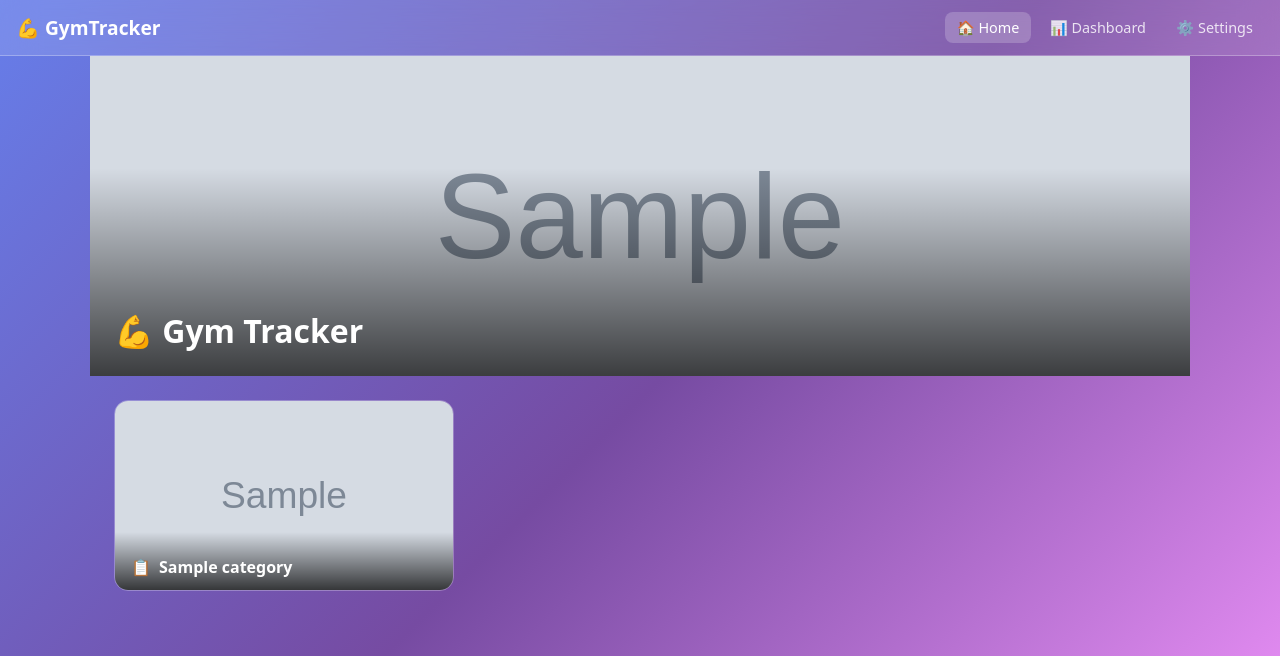
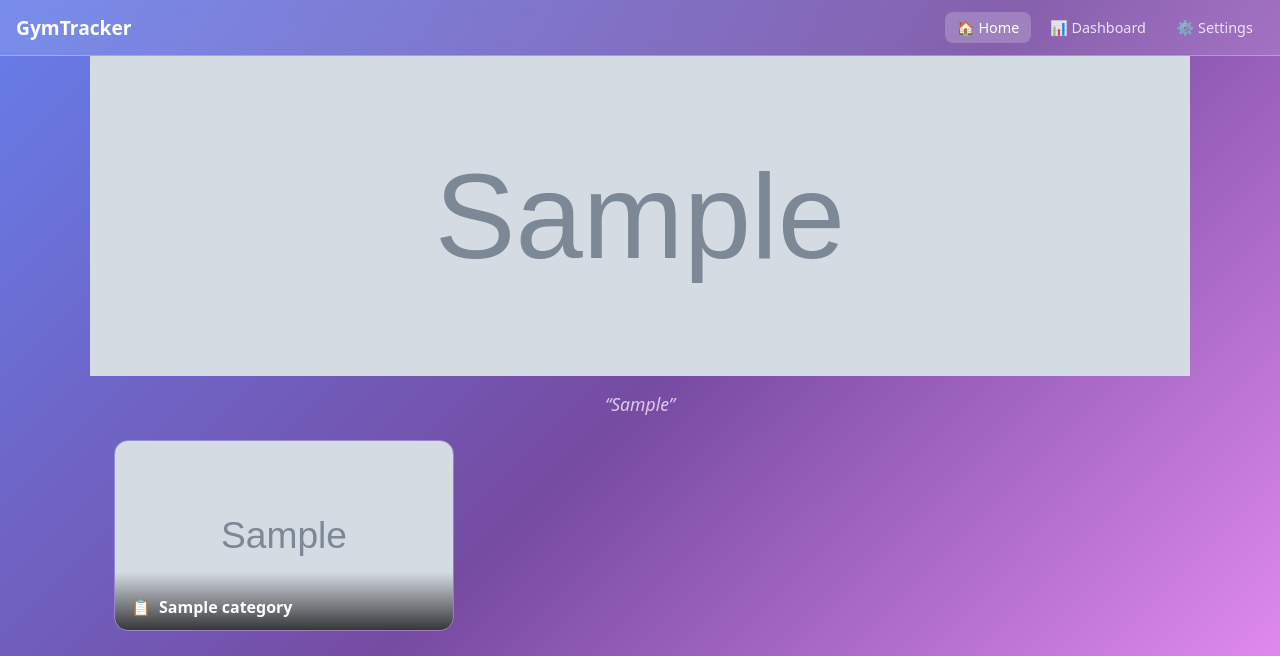
Before and after one commit to magicmyo/gym_tracker, a Django app: page / in a window 1280 px wide. Shown: the top 656 px of the page. Run offline with Django 5.2, Linux system fonts and the light colour scheme; tables that the repository leaves empty hold one stand-in row (values such as "Sample post"); grey boxes marked "Sample" are stand-in pictures.

Commit message:
feat: clean header/cover branding and render motivation quote on Home

```diff
--- a/static/css/main.css
+++ b/static/css/main.css
@@ -481,7 +481,6 @@ body.offline #offline-banner { display: block; }
 
 /* ── Home hero banner ── */
 .home-hero {
-  position: relative;
   width: 100%;
   max-width: 1100px;
   margin: 0 auto;
@@ -490,15 +489,14 @@ body.offline #offline-banner { display: block; }
   overflow: hidden;
 }
 .home-hero img { width: 100%; height: 100%; object-fit: cover; display: block; }
-.home-hero .hero-overlay {
-  position: absolute; inset: 0;
-  background: linear-gradient(transparent 35%, rgba(0,0,0,0.72));
-  display: flex; align-items: flex-end;
-  padding: 1.5rem;
-}
-.home-hero .hero-title {
-  color: #fff; font-size: 2rem; font-weight: 700;
-  display: flex; align-items: center; gap: 0.5rem;
+.home-quote {
+  max-width: 1100px;
+  margin: 1rem auto 0;
+  padding: 0 1rem;
+  text-align: center;
+  font-style: italic;
+  font-size: 1.1rem;
+  color: var(--text-secondary);
   font-family: var(--font-ui, system-ui, sans-serif);
 }
 
@@ -509,5 +507,4 @@ body.offline #offline-banner { display: block; }
   .form-row { flex-direction: column; }
   .stats-grid { grid-template-columns: repeat(2, 1fr); }
   .home-hero { aspect-ratio: 2 / 1; }
-  .home-hero .hero-title { font-size: 1.4rem; }
 }
--- a/templates/base.html
+++ b/templates/base.html
@@ -14,7 +14,7 @@
   <div id="offline-banner">You are offline — logs will sync when connected.</div>
 
   <nav class="nav">
-    <a href="/" class="nav-logo">💪 GymTracker</a>
+    <a href="/" class="nav-logo">GymTracker</a>
     <div class="nav-links">
       <a href="/" class="{% block nav_home %}{% endblock %}">🏠 <span>Home</span></a>
       <a href="/dashboard/" class="{% block nav_dash %}{% endblock %}">📊 <span>Dashboard</span></a>
--- a/templates/home.html
+++ b/templates/home.html
@@ -6,10 +6,10 @@
 {% if pref.banner %}
 <div class="home-hero">
   <img src="{{ pref.banner.url }}" alt="Gym Tracker banner">
-  <div class="hero-overlay">
-    <div class="hero-title">💪 Gym Tracker</div>
-  </div>
 </div>
+{% endif %}
+{% if pref.quote %}
+<div class="home-quote">&ldquo;{{ pref.quote }}&rdquo;</div>
 {% endif %}
 <div class="grid">
   {% for cat in categories %}
```
